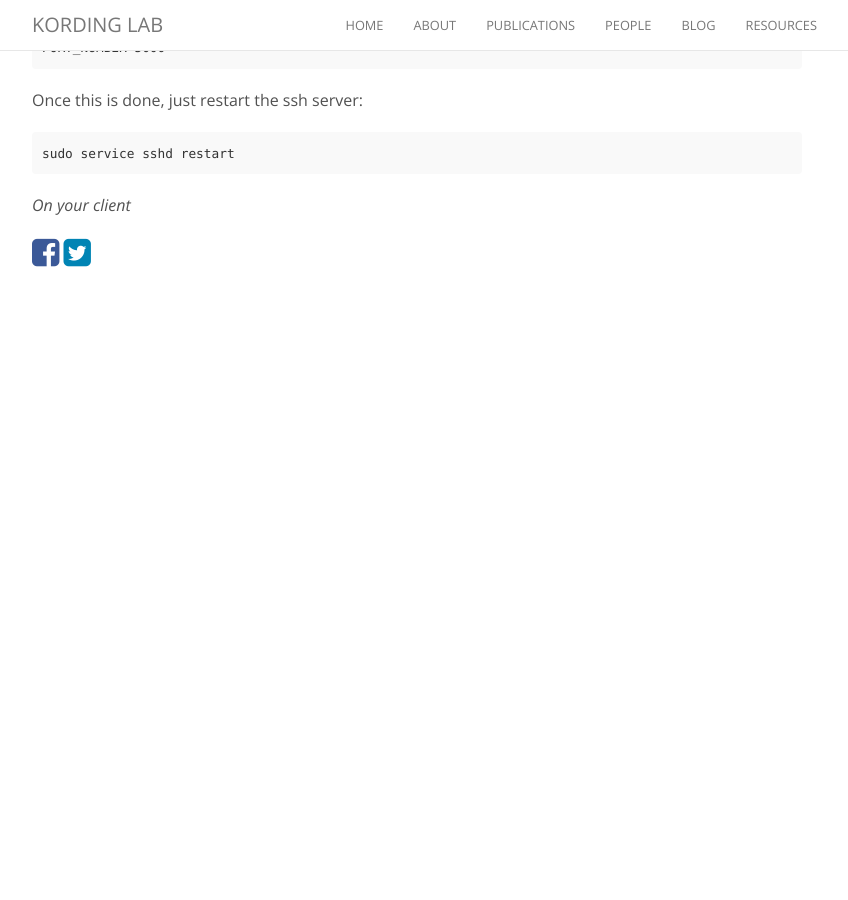
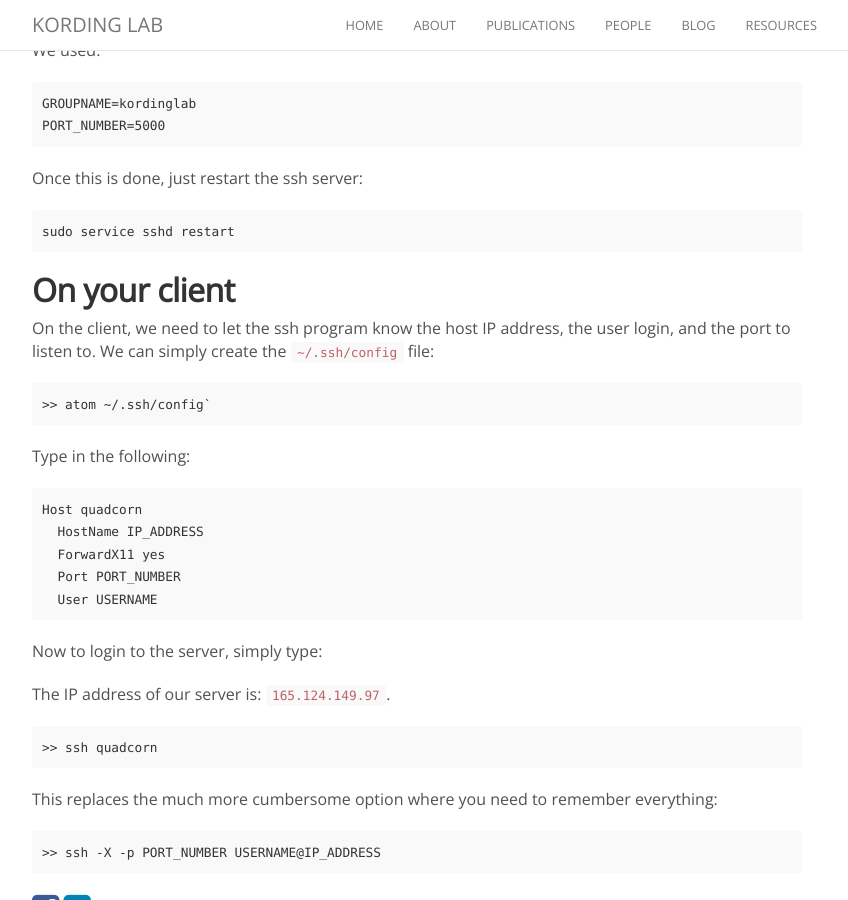
Before and after one commit to KordingLab/KordingLab.github.io, a Jekyll site: the page built from _posts/2016-08-12-quadcorn.md, in a window 1280 px wide and 900 px high, scrolled down 1168 px. Shown: the whole window, without its empty margins (223-1071 px from the left). Built offline with Jekyll 4.4.1, drawn with Linux system fonts in a browser that asks for light colours; nearby versions of some CDN libraries; comment, search, counter and statistics services are not loaded; before the commit the page ends 1458 px from its top, so only the background shows below that; some of the changed text lies outside the part shown.

Commit message:
Update 2016-08-12-quadcorn.md

````diff
--- a/_posts/2016-08-12-quadcorn.md
+++ b/_posts/2016-08-12-quadcorn.md
@@ -6,7 +6,10 @@ categories: blog
 Purpose: Documenting how we configured @quadcorn for remote access.
 
 
-*On the server*
+We mostly followed the instructions [here]
+(https://www.digitalocean.com/community/tutorials/ssh-essentials-working-with-ssh-servers-clients-and-keys)
+
+## On the server
 
 Setup user accounts on quadcorn
 
@@ -67,4 +70,34 @@ Once this is done, just restart the ssh server:
 sudo service sshd restart
 ```
 
-*On your client*
+## On your client
+
+On the client, we need to let the ssh program know the host IP address, the user login, and the port to listen to. We can simply create the `~/.ssh/config` file:
+
+```
+>> atom ~/.ssh/config`
+```
+
+Type in the following:
+
+```
+Host quadcorn
+  HostName IP_ADDRESS
+  ForwardX11 yes
+  Port PORT_NUMBER
+  User USERNAME
+```
+
+Now to login to the server, simply type:
+
+The IP address of our server is: `165.124.149.97`.
+
+```
+>> ssh quadcorn
+```
+
+This replaces the much more cumbersome option where you need to remember everything:
+
+```
+>> ssh -X -p PORT_NUMBER USERNAME@IP_ADDRESS
+```
````
